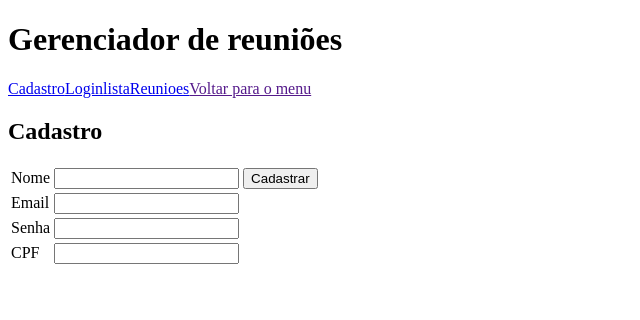
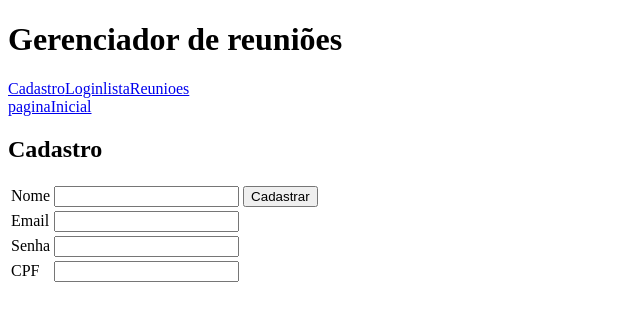
Before and after one commit to MatheusPaixaoG/meeting-manager, an Angular app in the folder mtm-gui/: page /cadastro in a window 1280 px wide. Shown: the top 320 px of the page, without its empty margins (0-640 px from the left). Built offline with nearby package versions, Linux system fonts and the light colour scheme.

Commit message:
Navegação dinâmica entre componentes adicionada

```diff
--- a/mtm-gui/src/app/app.component.html
+++ b/mtm-gui/src/app/app.component.html
@@ -1,11 +1,13 @@
 <html>
-  <h1>Gerenciador de reuniões</h1>
+  <div id="cabecalhoPagina" *ngIf="mostraPaginaInicial">
+    <h1>Gerenciador de reuniões</h1>
 
-  <nav>
-    <a [routerLink]="'/cadastro'">Cadastro</a>
-    <a [routerLink]="'/login'">Login</a>
-    <a [routerLink]="'/listaReunioes'">listaReunioes</a>
-    <a href="">Voltar para o menu</a>
-  </nav>
+    <nav>
+      <a [routerLink]="'/cadastro'" (click)="apagarPaginaInicial()">Cadastro</a>
+      <a [routerLink]="'/login'" (click)="apagarPaginaInicial()">Login</a>
+      <a [routerLink]="'/listaReunioes'" (click)="apagarPaginaInicial()">listaReunioes</a>
+      <!-- <a [routerLink]="'/paginaInicial'" (click)="mostrarPaginaInicial()">Voltar para o menu</a> -->
+    </nav>
+  </div>
   <router-outlet></router-outlet>
 </html>
--- a/mtm-gui/src/app/app.component.ts
+++ b/mtm-gui/src/app/app.component.ts
@@ -14,6 +14,7 @@ import { UsuarioLogin } from './usuarioLogin';
   styleUrls: ['./app.component.css']
 })
 export class AppComponent {
+  mostraPaginaInicial: boolean = true;
   usuario: Usuario = new Usuario();
   usuarioLogin: UsuarioLogin = { email: "", senha: "" };
   usuarioAtivo = new Usuario();
@@ -31,6 +32,14 @@ export class AppComponent {
   recadoSemConteudo: boolean = false;
   usuarioLoginSenhaIncorreta: boolean = false;
   usuarioLoginEmailIncorreto: boolean = false;
+
+  apagarPaginaInicial(): void {
+    this.mostraPaginaInicial = false;
+  }
+
+  mostrarPaginaInicial(): void {
+    this.mostraPaginaInicial = true;
+  }
 
   addMeeting(rn: Reuniao): void {
     this.date = new Date();
--- a/mtm-gui/src/app/cadastro/cadastro.component.html
+++ b/mtm-gui/src/app/cadastro/cadastro.component.html
@@ -1,4 +1,5 @@
 <html (mousemove)="onMove()">
+  <a [routerLink]="'/paginaInicial'">paginaInicial</a>
   <h2>Cadastro</h2>
   <table>
     <tr>
--- a/mtm-gui/src/app/cadastro/cadastro.component.ts
+++ b/mtm-gui/src/app/cadastro/cadastro.component.ts
@@ -1,5 +1,7 @@
 import { Component, OnInit } from '@angular/core';
 import { NgModule } from '@angular/core';
+import { Router } from '@angular/router';
+import { AppComponent } from '../app.component';
 
 import { Usuario } from '../usuario';
 import { UsuarioService } from '../usuario.service';
@@ -11,7 +13,7 @@ import { UsuarioService } from '../usuario.service';
 })
 export class CadastroComponent implements OnInit {
 
-  constructor(private usuarioService: UsuarioService) { }
+  constructor(private usuarioService: UsuarioService, private router: Router) { }
 
   usuario: Usuario = new Usuario();
   usuarios!: Usuario[];
@@ -22,6 +24,7 @@ export class CadastroComponent implements OnInit {
     if (this.usuarioService.addUser(u)) {
       this.usuarios.push(u);
       this.usuario = new Usuario();
+      this.router.navigateByUrl('/login');
     } else {
       this.emailDuplicado = true;
       this.cpfDuplicado = true;
--- a/mtm-gui/src/app/lista-reunioes/lista-reunioes.component.html
+++ b/mtm-gui/src/app/lista-reunioes/lista-reunioes.component.html
@@ -1,4 +1,5 @@
 <html (mousemove)="onMove()">
+  <a [routerLink]="'/paginaInicial'">paginaInicial</a>
   <h1>Lista de reuniões</h1>
 
     <ul>
--- a/mtm-gui/src/app/login/login.component.html
+++ b/mtm-gui/src/app/login/login.component.html
@@ -1,4 +1,7 @@
 <html (mousemove)="onMove()">
+  <nav>
+    <a [routerLink]="'/paginaInicial'">paginaInicial</a>
+  </nav>
   <h2 id="html">Login</h2>
     <table>
       <tr>
--- a/mtm-gui/src/app/login/login.component.ts
+++ b/mtm-gui/src/app/login/login.component.ts
@@ -1,4 +1,5 @@
 import { Component, OnInit } from '@angular/core';
+import { Router } from '@angular/router';
 import { Usuario } from '../usuario';
 import { UsuarioService } from '../usuario.service';
 import { UsuarioLogin } from '../usuarioLogin';
@@ -10,7 +11,7 @@ import { UsuarioLogin } from '../usuarioLogin';
 })
 export class LoginComponent implements OnInit {
 
-  constructor(private usuarioService: UsuarioService) { }
+  constructor(private usuarioService: UsuarioService, private router: Router) { }
 
   usuarioAtivo = new Usuario();
   usuarios: Usuario[] = [];
@@ -25,6 +26,7 @@ export class LoginComponent implements OnInit {
         this.usuarioService.addActiveUser(this.usuarios[parseInt(this.indexOfEmail)]);
         this.usuarioService.setActiveUser(this.usuarios[parseInt(this.indexOfEmail)]);
         this.usuarioAtivo = this.usuarioService.getActiveUser();
+        this.router.navigateByUrl('/listaReunioes');
         console.log("Login feito com sucesso" + " " + this.usuarioAtivo.nome);
         this.usuarioLogin = { email: "", senha: "" };
       } else {
```
